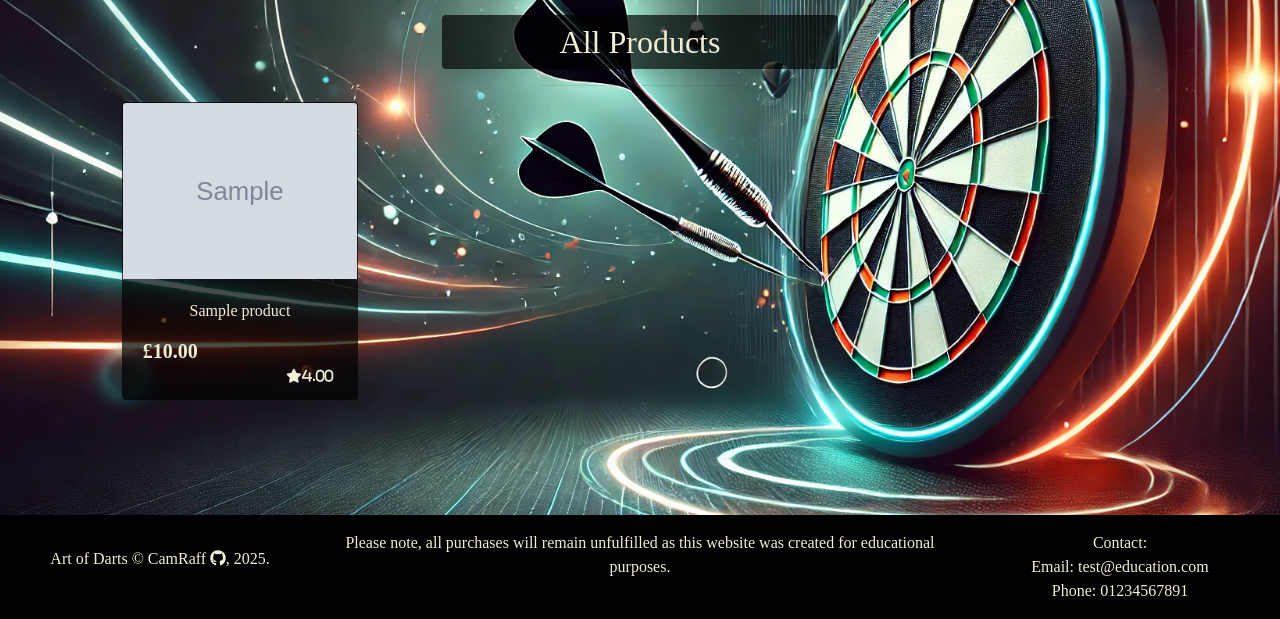
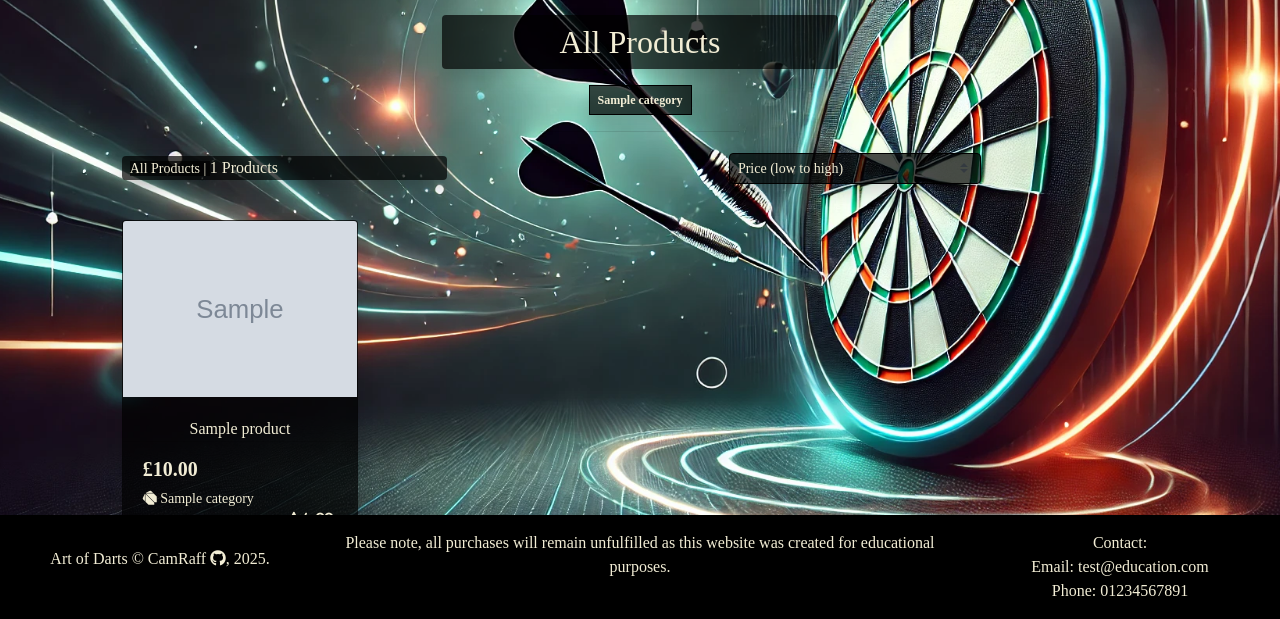
Before and after one commit to CamRaff/MP4-ArtOfDarts, a Django app: a page that uses templates/includes/main-nav.html in a window 1280 px wide. Shown: the part 181-800 px from the top of the page. Run offline with Django 3.2, Linux system fonts and the light colour scheme; tables that the repository leaves empty hold one stand-in row (values such as "Sample post"); grey boxes marked "Sample" are stand-in pictures; some libraries are stand-ins or nearby versions; some web fonts are replaced.

Commit message:
added js to sort and reload page

```diff
--- a/products/templates/products/all_products.html
+++ b/products/templates/products/all_products.html
@@ -15,16 +15,46 @@
             <div class="col"></div>
             <div class="col text-center mt-3">
                 <h2 class="logo-font white shadow rounded mt-3 p-2">All Products</h2>
+                    {% for c in categories %}
+                        <a href="{% url 'products' %}?category={{ c.name }}" class="category-badge text-decoration-none">
+                            <span class="p-2 mt-2 badge rounded-0 border border-black white shadow">{{ c.friendly_name }}</span>
+                        </a>
+                    {% endfor %}
                 <hr class="w-50 mb-1">
             </div>
             <div class="col"></div>
         </div>
+
         <div class="row">
             <div class="product-container col-10 offset-1">
-                <div class="row mt-1 mb-2"></div>
+                <!-- <div class="row mt-1 mb-2"></div> -->
+                <div class="row mt-1 mb-4">
+                    <div class="col-12 col-md-6 my-auto order-last order-md-last d-flex justify-content-center justify-content-md-end">
+                        <div class="sort-select-wrapper w-50">
+                            <select name="" id="sort-selector" class="custom-select custom-select-sm rounded border border-black white shadow">
+                                <option value="reset" {% if current_sorting == 'None_None' %}selected{% endif %}>Sort by...</option>
+                                <option value="price_asc" {% if current_sorting == 'price_asc' %}selected{% endif %}>Price (low to high)</option>
+                                <option value="price_desc" {% if current_sorting == 'price_desc' %}selected{% endif %}>Price (high to low)</option>
+                                <option value="rating_asc" {% if current_sorting == 'rating_asc' %}selected{% endif %}>Rating (low to high)</option>
+                                <option value="rating_desc" {% if current_sorting == 'rating_desc' %}selected{% endif %}>Rating (high to low)</option>
+                                <option value="name_asc" {% if current_sorting == 'name_asc' %}selected{% endif %}>Name (A to Z)</option>
+                                <option value="name_desc" {% if current_sorting == 'name_desc' %}selected{% endif %}>Name (Z to A)</option>
+                                <option value="category_asc" {% if current_sorting == 'category_asc' %}selected{% endif %}>Category (A to Z)</option>
+                                <option value="category_desc" {% if current_sorting == 'category_desc' %}selected{% endif %}>Category (Z to A)</option>
+                            </select>
+                        </div>
+                    </div>
+
+                    <div class="col-12 col-md-4 order-md-first">
+                        <p class="text-muted mt-3 text-center rounded text-md-left white shadow pl-2">
+                                <span class="small white shadow"><a href="{% url 'products' %}" class="white">All Products</a> | </span>
+                            {{ products|length }} Products {% if search_term %} found for <strong>"{{ search_term }}"</strong>{% endif %}
+                        </p>
+                    </div>
+                </div>
                 <div class="row">
                     {% for product in products %}
-                        <div class="col-sm6 col-md-6 col-lg-4 col-xl-3">
+                        <div class="col-sm-6 col-md-6 col-lg-4 col-xl-3">
                             <div class="card shadow h-100">
                                 {% if product.image %}
                                     <a href="{% url 'product_details' product.id %}">
@@ -42,6 +72,13 @@
                                     <div class="row">
                                         <div class="col">
                                             <p class="lead mb-0 text-left font-weight-bold white">£{{ product.price }}</p>
+                                            {% if product.category %}
+                                                <p class="small mt-1 mb-0 white">
+                                                    <a href="{% url 'products' %}?category={{ product.category.name }}" class="text-muted white">
+                                                        <i class="fa-brands fa-dart-lang white"></i> {{ product.category.friendly_name }}
+                                                    </a>
+                                                </p>
+                                            {% endif %}
                                             {% if product.rating %}
                                                 <small class="text-muted float-right white"><i class="fas fa-star mr-1 white">{{ product.rating }}</i></small>
                                             {% else %}
@@ -88,3 +125,29 @@
     </div>
     {% include 'includes/footer.html' %}
 {% endblock %}
+
+{% block postloadjs %}
+{{ block.super }} <!-- ensures appending code to anything in block as opposed to replacing -->
+<script type="text/javascript">
+    $('#sort-selector').change(function() {
+        var selector = $(this);
+        var currentUrl = new URL(window.location);
+
+        var selectedVal = selector.val();
+        if (selectedVal != "reset") {
+            var sort = selectedVal.split("_")[0];
+            var direction = selectedVal.split("_")[1];
+
+            currentUrl.searchParams.set("sort", sort);
+            currentUrl.searchParams.set("direction", direction);
+
+            window.location.replace(currentUrl); // Forces page reload
+        } else {
+            currentUrl.searchParams.delete("sort");
+            currentUrl.searchParams.delete("direction");
+
+            window.location.replace(currentUrl);
+        }
+    });
+</script>
+{% endblock %}
--- a/products/views.py
+++ b/products/views.py
@@ -1,8 +1,9 @@
 from django.shortcuts import render, redirect, reverse, get_object_or_404
 from django.contrib import messages
 from django.db.models import Q
+from django.db.models.functions import Lower
 
-from .models import Product
+from .models import Product, Category
 from .forms import ProductForm
 
 
@@ -10,6 +11,7 @@
     """ A view to show all products, with sorting and search functionality """
 
     products = Product.objects.all()
+    categories = Category.objects.all()
     query = request.GET.get('q')
     category_filter = request.GET.get('category')
     product_type = request.GET.get('product')
@@ -38,9 +40,10 @@
     current_sorting = f'{sort}_{direction}'
 
     # Filter by Category
-    if category_filter:
-        categories = category_filter.split(',')
+    if 'category' in request.GET:
+        categories = request.GET['category'].split(',')
         products = products.filter(category__name__in=categories)
+        categories = Category.objects.filter(name__in=categories)
 
     # Filter by Product Type (Flights, Barrels, Stems)
     if product_type:
@@ -81,8 +84,9 @@
     context = {
         'products': products,
         'search_term': query,
+        'current_sorting': current_sorting,
         'current_categories': category_filter,
-        'current_sorting': current_sorting,
+        'categories': categories,
     }
 
     return render(request, 'products/all_products.html', context)
--- a/templates/includes/main-nav.html
+++ b/templates/includes/main-nav.html
@@ -8,6 +8,7 @@
                 <a href="{% url 'products' %}" class="dropdown-item">View All</a>
                 <a href="{% url 'products' %}?sort=price&direction=asc" class="dropdown-item">By Price</a>
                 <a href="{% url 'products' %}?sort=rating&direction=desc" class="dropdown-item">By Rating</a>
+                <a href="{% url 'products' %}?sort=category&direction=asc" class="dropdown-item">By Category</a>
             </div>
         </li>
         <li class="nav-item dropdown">
```
Also changed, not shown: products/templates/products/product_details.html (+7 -0 lines).
